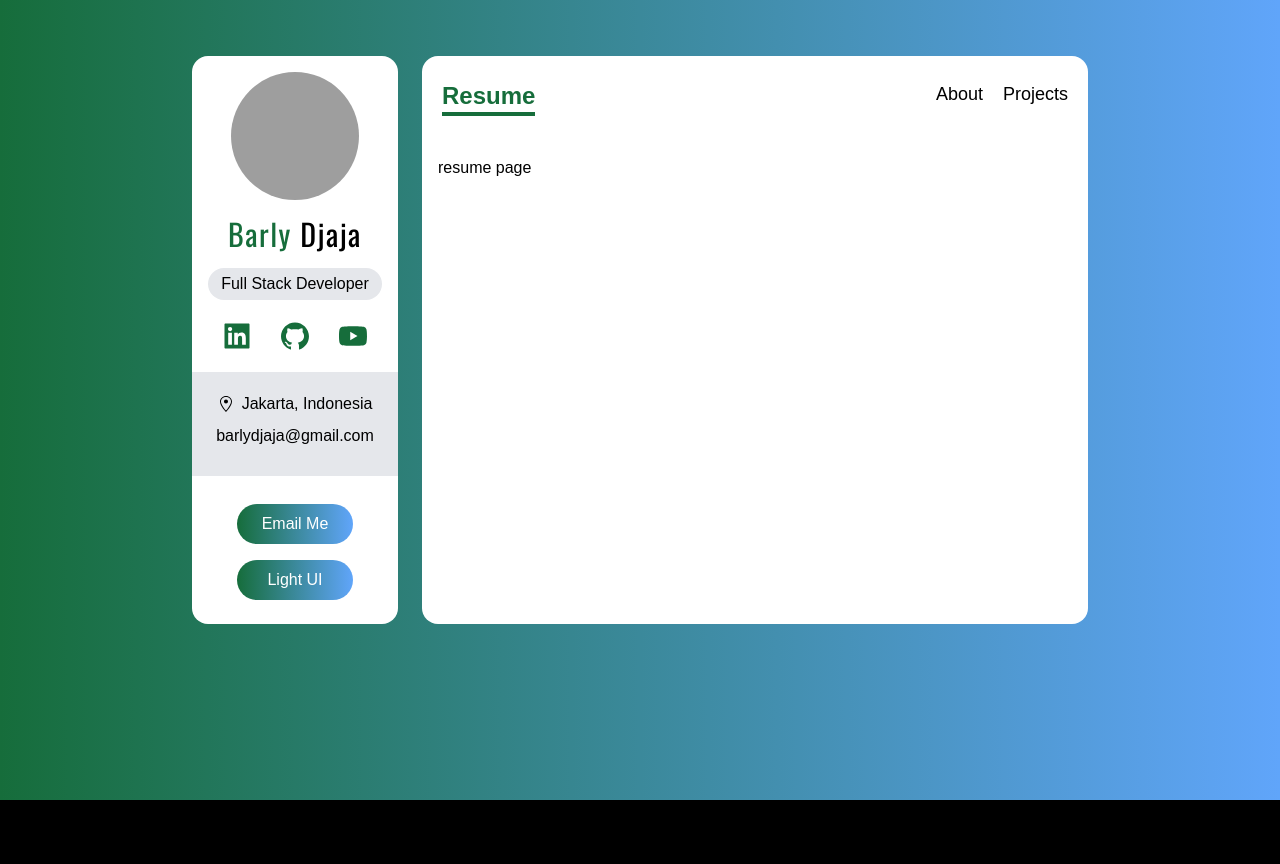
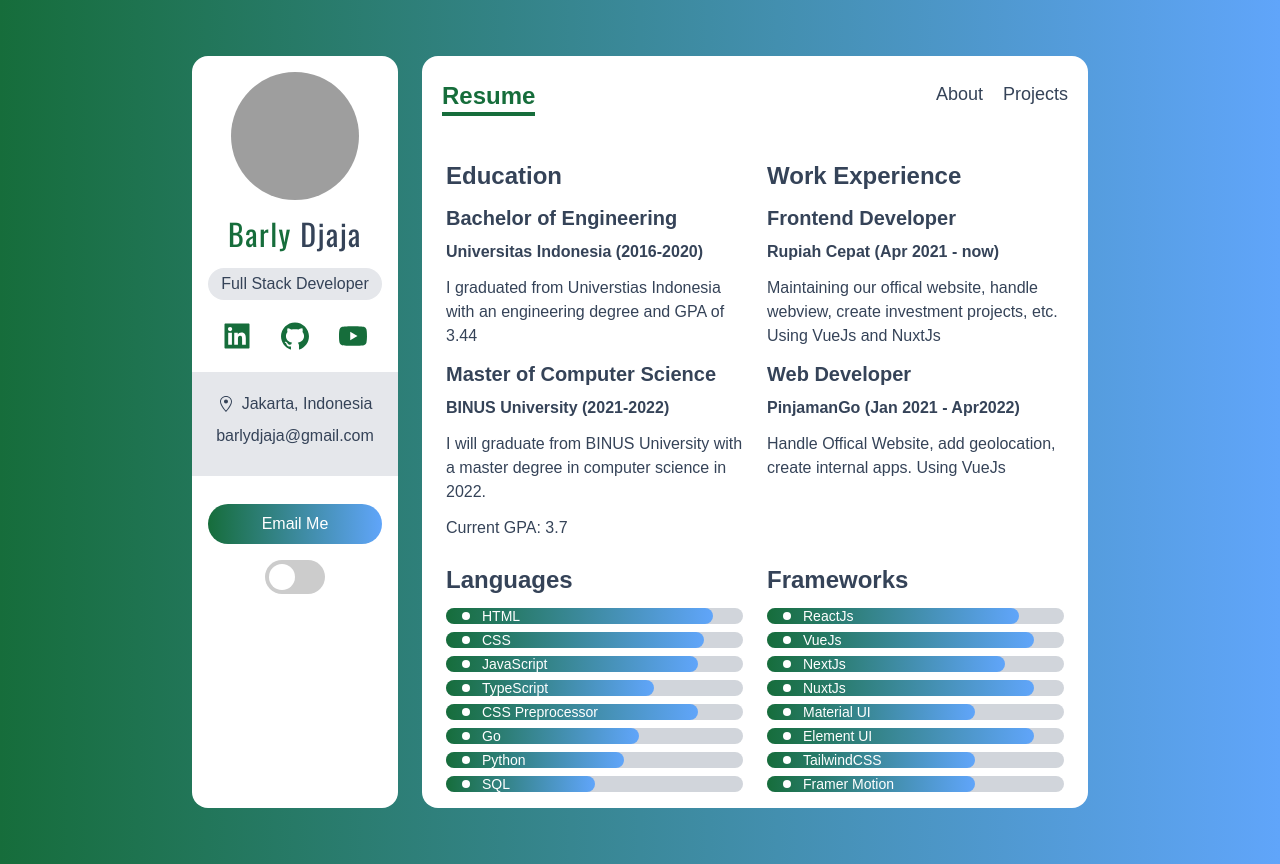
Before and after one commit to barlydjaja/portfolio-web, a Next.js app: page /resume in a window 1280 px wide. Before the commit the page ends 800 px from the top, so only its background shows below. Built offline with nearby package versions, Linux system fonts and the light colour scheme; grey boxes are pictures that could not be loaded; a web font is replaced by a local one.

Commit message:
add dark mode

```diff
--- a/assets/json/data.ts
+++ b/assets/json/data.ts
@@ -1,7 +1,8 @@
 import {RiComputerLine} from "react-icons/ri";
 import {FaServer} from "react-icons/fa";
 import {AiOutlineApi, AiOutlineConsoleSql} from "react-icons/ai";
-import {IServices} from "../../type/type";
+import {IServices, ISkill} from "../../type/type";
+import {BsCircleFill} from "react-icons/bs";
 
 export const services: IServices[] = [
     {
@@ -25,3 +26,89 @@ export const services: IServices[] = [
         Icon: AiOutlineConsoleSql,
     }
 ]
+
+export const languages: ISkill[] = [
+    {
+        name: 'HTML',
+        level: '90%',
+        Icon: BsCircleFill
+    },
+    {
+        name: 'CSS',
+        level: '87%',
+        Icon: BsCircleFill
+    },
+    {
+        name: 'JavaScript',
+        level: '85%',
+        Icon: BsCircleFill
+    },
+    {
+        name: 'TypeScript',
+        level: '70%',
+        Icon: BsCircleFill
+    },
+    {
+        name: 'CSS Preprocessor',
+        level: '85%',
+        Icon: BsCircleFill
+    },
+    {
+        name: 'Go',
+        level: '65%',
+        Icon: BsCircleFill
+    },
+    {
+        name: 'Python',
+        level: '60%',
+        Icon: BsCircleFill
+    },
+    {
+        name: 'SQL',
+        level: '50%',
+        Icon: BsCircleFill
+    }
+]
+
+export const frameworks: ISkill[] = [
+    {
+        name: 'ReactJs',
+        level: '85%',
+        Icon: BsCircleFill
+    },
+    {
+        name: 'VueJs',
+        level: '90%',
+        Icon: BsCircleFill
+    },
+    {
+        name: 'NextJs',
+        level: '80%',
+        Icon: BsCircleFill
+    },
+    {
+        name: 'NuxtJs',
+        level: '90%',
+        Icon: BsCircleFill
+    },
+    {
+        name: 'Material UI',
+        level: '70%',
+        Icon: BsCircleFill
+    },
+    {
+        name: 'Element UI',
+        level: '90%',
+        Icon: BsCircleFill
+    },
+    {
+        name: 'TailwindCSS',
+        level: '70%',
+        Icon: BsCircleFill
+    },
+    {
+        name: 'Framer Motion',
+        level: '70%',
+        Icon: BsCircleFill
+    },
+]
--- /dev/null
+++ b/components/Bar.tsx
@@ -0,0 +1,16 @@
+import React, {FunctionComponent} from 'react';
+import {ISkill} from "../type/type";
+
+const Bar: FunctionComponent<ISkill> = ({name, Icon, level}) => {
+    return (
+        <div className={'text-white my-2 bg-gray-300 rounded-full'}>
+            <div className={'px-4 py-1 h-4 flex items-center rounded-full bg-gradient-to-r from-green to-blue-400'}
+                 style={{width: level}}>
+                <Icon className={'mr-3 h-2 w-2'}/>
+                <span className={'text-sm'}>{name}</span>
+            </div>
+        </div>
+    );
+};
+
+export default Bar;
--- a/components/Sidebar.tsx
+++ b/components/Sidebar.tsx
@@ -2,7 +2,16 @@ import React from 'react';
 import {AiFillGithub, AiFillLinkedin, AiFillYoutube} from "react-icons/ai";
 import {GoLocation} from 'react-icons/go'
 
+import {useTheme} from "next-themes";
+
+import styles from '../styles/Sidebar.module.css'
+
 const MyComponent = () => {
+    const {theme, setTheme} = useTheme()
+
+    const changeTheme = () => {
+        setTheme(theme === 'light' ? 'dark' : 'light')
+    }
     return (
         <div>
             <img
@@ -15,7 +24,7 @@ const MyComponent = () => {
                 <span className='text-green'>Barly </span>
                 Djaja
             </h3>
-            <p className={'px-2 py-1 my-3 bg-gray-200 rounded-full'}>Full Stack Developer</p>
+            <p className={'px-2 py-1 my-3 bg-gray-200 rounded-full dark:text-slate-600'}>Full Stack Developer</p>
             {/*    social icon*/}
             <div className={'flex justify-around my-5 text-green w-9/12 md:w-full mx-auto'}>
                 <a href={'https://www.linkedin.com/in/barly-djaja/'}>
@@ -31,24 +40,26 @@ const MyComponent = () => {
             {/*    address*/}
             <div className={'py-5 my-5 bg-gray-200'} style={{marginLeft: '-1rem', marginRight: '-1rem'}}>
                 <div className={'flex items-center justify-center space-x-2'}>
-                    <GoLocation/>
-                    <span>Jakarta, Indonesia</span>
+                    <GoLocation className={'dark:text-slate-600'}/>
+                    <span className={'dark:text-slate-600'}>Jakarta, Indonesia</span>
                 </div>
-                <p className={'my-2'}>barlydjaja@gmail.com</p>
+                <p className={'my-2 dark:text-slate-600'}>barlydjaja@gmail.com</p>
             </div>
             <button
-                className='bg-gradient-to-r from-green to-blue-400 w-8/12 rounded-full py-2 px-5 text-white my-2
+                className='bg-gradient-to-r from-green to-blue-400 w-full rounded-full py-2 px-5 text-white my-2
                 focus:outline-none'
                 onClick={() => window.open('mailto:barlydjaja@gmail.com')}
             >
                 Email Me
             </button>
-            <button
-                className='bg-gradient-to-r from-green to-blue-400 w-8/12 rounded-full py-2 px-5 text-white my-2'
-            >
-                Light
-                UI
-            </button>
+            <div className={'flex justify-around items-center my-2'}>
+                <label className={`${styles.switch}`} id={'theme-switch'}>
+                    <input type="checkbox" onClick={changeTheme}/>
+                    <span className={`${styles.slider} ${styles.round}`}/>
+                </label>
+                {theme === 'dark' && <span id={'theme-switch'} className={'text-white font-bold'}>Light Theme</span>}
+                {theme === 'light' && <span id={'theme-switch'} className={'font-bold'}>Dark Theme</span>}
+            </div>
         </div>
     );
 };
--- a/package.json
+++ b/package.json
@@ -10,6 +10,7 @@
   },
   "dependencies": {
     "next": "12.0.8",
+    "next-themes": "^0.0.15",
     "react": "17.0.2",
     "react-dom": "17.0.2",
     "react-icons": "^4.3.1"
--- a/pages/_app.tsx
+++ b/pages/_app.tsx
@@ -2,17 +2,22 @@ import '../styles/globals.css'
 import Sidebar from "../components/Sidebar";
 import Navbar from "../components/Navbar/Navbar";
 
+import {ThemeProvider} from "next-themes";
+
 function MyApp({Component, pageProps}) {
     return (
+        <ThemeProvider attribute={'class'}>
             <div className={'grid grid-cols-12 gap-6 my-14 lg:px-48 px-5 sm:px-20 md:px-32'}>
-            <div className={'lg:col-span-3 bg-white rounded-2xl col-span-12 p-4 text-center'}>
+                <div className={'lg:col-span-3 bg-white dark:bg-slate-900 rounded-2xl col-span-12 p-4 text-center'}>
                     <Sidebar/>
                 </div>
-            <div className={'lg:col-span-9 bg-white rounded-2xl col-span-12 flex flex-col lg:col-span-9 rounded-2xl overflow-hidden'}>
+                <div
+                    className={'lg:col-span-9 bg-white rounded-2xl dark:bg-slate-900 col-span-12 flex flex-col lg:col-span-9 rounded-2xl overflow-hidden'}>
                     <Navbar/>
                     <Component {...pageProps} />
                 </div>
             </div>
+        </ThemeProvider>
     )
 }
 
--- a/pages/_document.tsx
+++ b/pages/_document.tsx
@@ -3,7 +3,7 @@ import Document, {Head, Html, Main, NextScript} from 'next/document'
 class MyDocument extends Document {
     render() {
         return (
-            <Html>
+            <Html lang={'en'}>
                 <Head>
                     <title>Barly Djaja - Frontend Developer</title>
                     <link rel="preconnect" href="https://fonts.googleapis.com"/>
@@ -20,7 +20,7 @@ class MyDocument extends Document {
                     <meta property="og:locale" content="en_US"/>
                     <meta property="og:site_name" content="barlydjaja.com"/>
                 </Head>
-                <body className={'bg-gradient-to-r from-green to-blue-400'}>
+                <body className={'bg-gradient-to-r from-green to-blue-400 dark:from-dark dark:to-dark-400 dark:text-white'}>
                 <Main/>
                 <NextScript/>
                 </body>
--- a/pages/resume.tsx
+++ b/pages/resume.tsx
@@ -1,9 +1,59 @@
 import React from 'react';
+import {frameworks, languages} from "../assets/json/data";
+import Bar from "../components/Bar";
 
 const resume = () => {
     return (
-        <div className={'p-4'}>
-            resume page
+        <div className={'px-6 py-2'}>
+            {/*education & experience*/}
+            <div className={'grid gap-6 md:grid-cols-2'}>
+                <div>
+                    <h5 className={'my-3 text-2xl font-bold'}>Education</h5>
+                    <div className={'mb-3'}>
+                        <h5 className={'my-2 text-xl font-bold'}>Bachelor of Engineering</h5>
+                        <p className={'font-semibold'}>Universitas Indonesia (2016-2020)</p>
+                        <p className={'my-3'}>I graduated from Universtias Indonesia with an engineering degree and GPA of 3.44</p>
+                    </div>
+                    <div className={'mb-3'}>
+                        <h5 className={'my-2 text-xl font-bold'}>Master of Computer Science</h5>
+                        <p className={'font-semibold'}>BINUS University (2021-2022)</p>
+                        <p className={'my-3'}>I will graduate from BINUS University with a master degree in computer science in 2022.</p>
+                        <p className={'my-3'}>Current GPA: 3.7</p>
+                    </div>
+                </div>
+                <div>
+                    <h5 className={'my-3 text-2xl font-bold'}>Work Experience</h5>
+                    <div className={'mb-3'}>
+                        <h5 className={'my-2 text-xl font-bold'}>Frontend Developer</h5>
+                        <p className={'font-semibold'}>Rupiah Cepat (Apr 2021 - now)</p>
+                        <p className={'my-3'}>Maintaining our offical website, handle webview, create investment projects, etc. Using VueJs and NuxtJs</p>
+                    </div>
+                    <div className={'mb-3'}>
+                        <h5 className={'my-2 text-xl font-bold'}>Web Developer</h5>
+                        <p className={'font-semibold'}>PinjamanGo (Jan 2021 - Apr2022)</p>
+                        <p className={'my-3'}>Handle Offical Website, add geolocation, create internal apps. Using VueJs</p>
+                    </div>
+                </div>
+            </div>
+            {/*languages & Framework*/}
+            <div className={'grid gap-6 md:grid-cols-2'}>
+                <div>
+                    <h5 className={'my-3 text-2xl font-bold'}>Languages</h5>
+                    <div className={'my-2'}>
+                        {
+                            languages.map(language => <Bar {...language} key={language.name}/>)
+                        }
+                    </div>
+                </div>
+                <div>
+                    <h5 className={'my-3 text-2xl font-bold'}>Frameworks</h5>
+                    <div className={'my-2'}>
+                        {
+                            frameworks.map(framework => <Bar {...framework} key={framework.name}/>)
+                        }
+                    </div>
+                </div>
+            </div>
         </div>
     );
 };
--- /dev/null
+++ b/styles/Sidebar.module.css
@@ -0,0 +1,59 @@
+.switch {
+    position: relative;
+    display: inline-block;
+    width: 60px;
+    height: 34px;
+}
+
+.switch input {
+    opacity: 0;
+    width: 0;
+    height: 0;
+}
+
+.slider {
+    position: absolute;
+    cursor: pointer;
+    top: 0;
+    left: 0;
+    right: 0;
+    bottom: 0;
+    background-color: #ccc;
+    -webkit-transition: .4s;
+    transition: .4s;
+}
+
+.slider:before {
+    position: absolute;
+    content: "";
+    height: 26px;
+    width: 26px;
+    left: 4px;
+    bottom: 4px;
+    background-color: white;
+    -webkit-transition: .4s;
+    transition: .4s;
+}
+
+input:checked + .slider {
+    background-image: linear-gradient(to right, #166d3b , rgb(96 165 250));
+}
+
+input:focus + .slider {
+    box-shadow: 0 0 1px #2196F3;
+}
+
+input:checked + .slider:before {
+    -webkit-transform: translateX(26px);
+    -ms-transform: translateX(26px);
+    transform: translateX(26px);
+}
+
+/* Rounded sliders */
+.slider.round {
+    border-radius: 34px;
+}
+
+.slider.round:before {
+    border-radius: 50%;
+}
--- a/styles/globals.css
+++ b/styles/globals.css
@@ -2,8 +2,8 @@
 @import 'tailwindcss/components';
 @import 'tailwindcss/utilities';
 
-/*TODO: USE TAILWIND*/
 body{
     background-color: black;
     font-family: sans-serif;
+    color: #354358
 }
--- a/tailwind.config.js
+++ b/tailwind.config.js
@@ -3,11 +3,16 @@ module.exports = {
     "./pages/**/*.tsx",
     "./components/**/*.tsx",
   ],
+  darkMode: 'class',
   theme: {
     extend: {
       colors: {
         green: {
           DEFAULT: '#166d3b',
+        },
+        dark: {
+          DEFAULT: '#17181b',
+          400: '#0e1013'
         }
       }
     },
--- a/type/type.ts
+++ b/type/type.ts
@@ -12,3 +12,9 @@ export interface IServices {
     about: string
     Icon: IconType
 }
+
+export interface ISkill {
+    name: string
+    level: string
+    Icon: IconType
+}
```
Also changed, not shown: 1 other file (tests, documents, lock files or other folders). Lines whose indentation alone changed are shown as unchanged.
